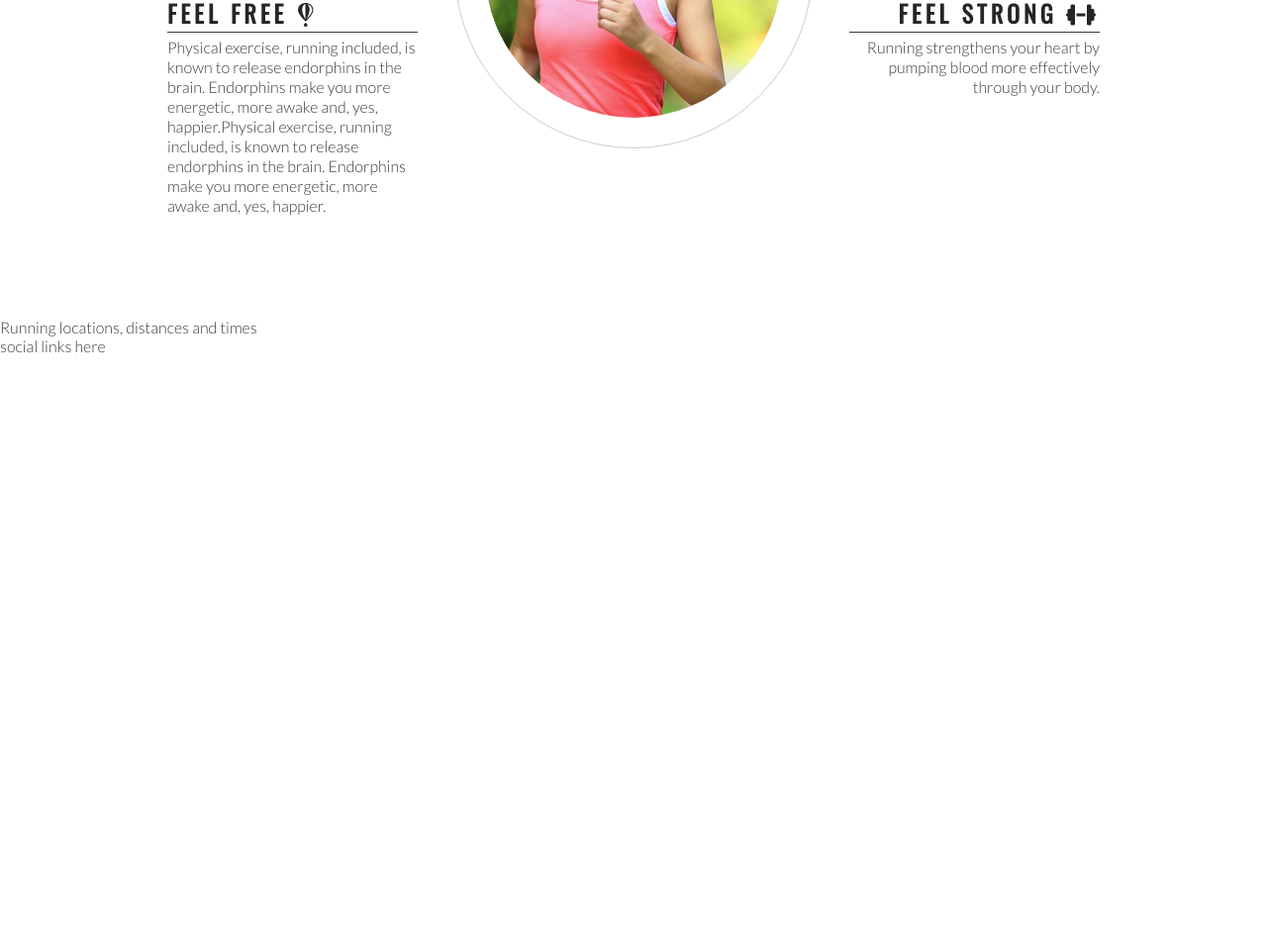
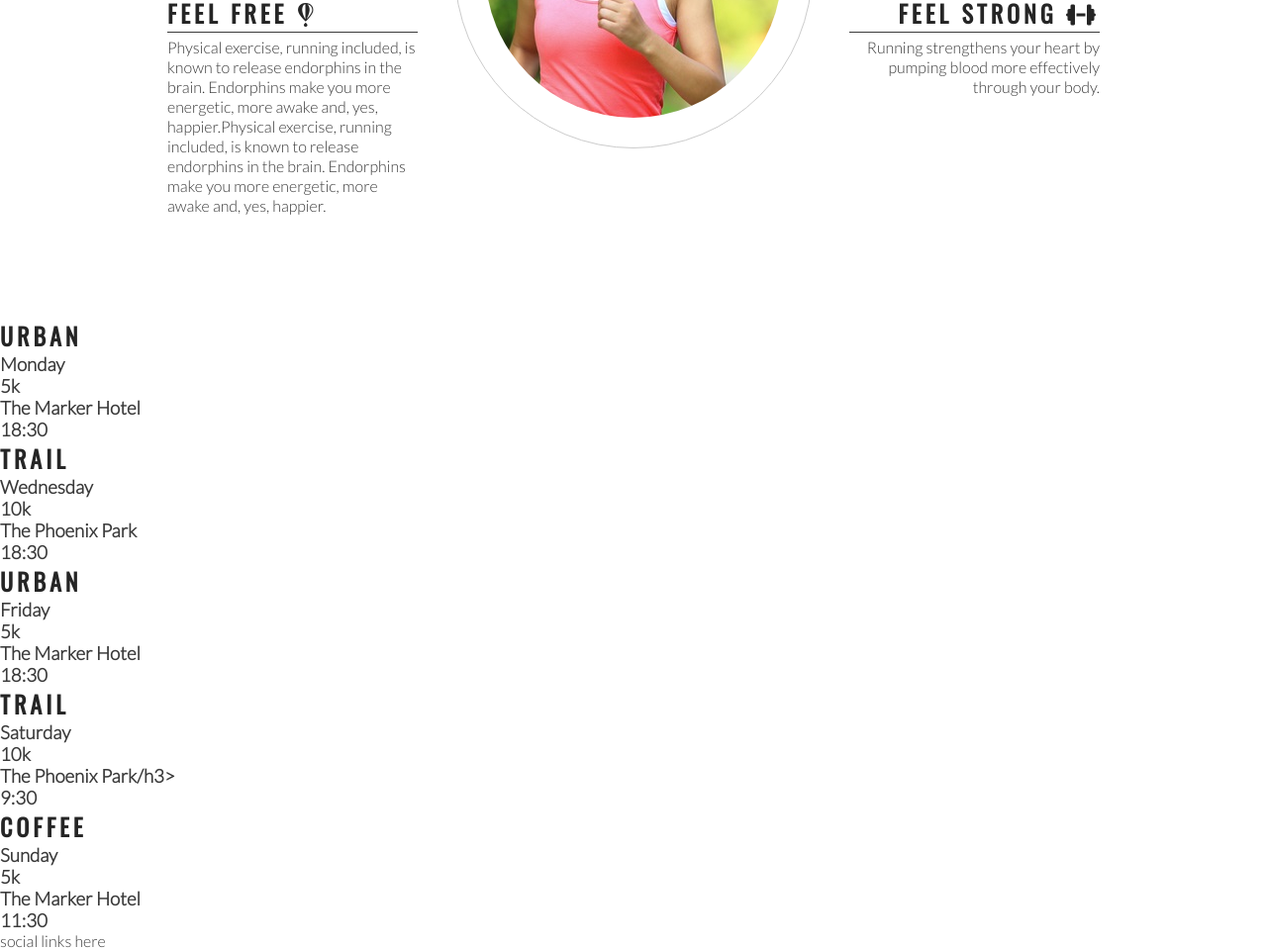
Before and after one commit to tlalexandre/love-running, a plain HTML site: page index.html in a window 1280 px wide. Shown: the part 965-1925 px from the top of the page at 99% size. Before the commit the page ends 1324 px from the top, so only its background shows below. Drawn offline with nearby package versions, Linux system fonts and the light colour scheme.

Commit message:
Add meet up times main structure

```diff
--- a/index.html
+++ b/index.html
@@ -83,7 +83,41 @@
         </div>
     </section>
     <section>
-        Running locations, distances and times
+        <div>
+            <h2>Urban</h2>
+            <h3>Monday</h3>
+            <h3>5k</h3>
+            <h3>The Marker Hotel</h3>
+            <h3>18:30</h3>
+        </div>
+        <div>
+            <h2>Trail</h2>
+            <h3>Wednesday</h3>
+            <h3>10k</h3>
+            <h3>The Phoenix Park</h3>
+            <h3>18:30</h3>
+        </div>
+        <div>
+            <h2>Urban</h2>
+            <h3>Friday</h3>
+            <h3>5k</h3>
+            <h3>The Marker Hotel</h3>
+            <h3>18:30</h3>
+        </div>
+        <div>
+            <h2>Trail</h2>
+            <h3>Saturday</h3>
+            <h3>10k</h3>
+            <h3>The Phoenix Park/h3>
+                <h3>9:30</h3>
+        </div>
+        <div>
+            <h2>Coffee</h2>
+            <h3>Sunday</h3>
+            <h3>5k</h3>
+            <h3>The Marker Hotel</h3>
+            <h3>11:30</h3>
+        </div>
     </section>
     <footer>
         social links here
```
